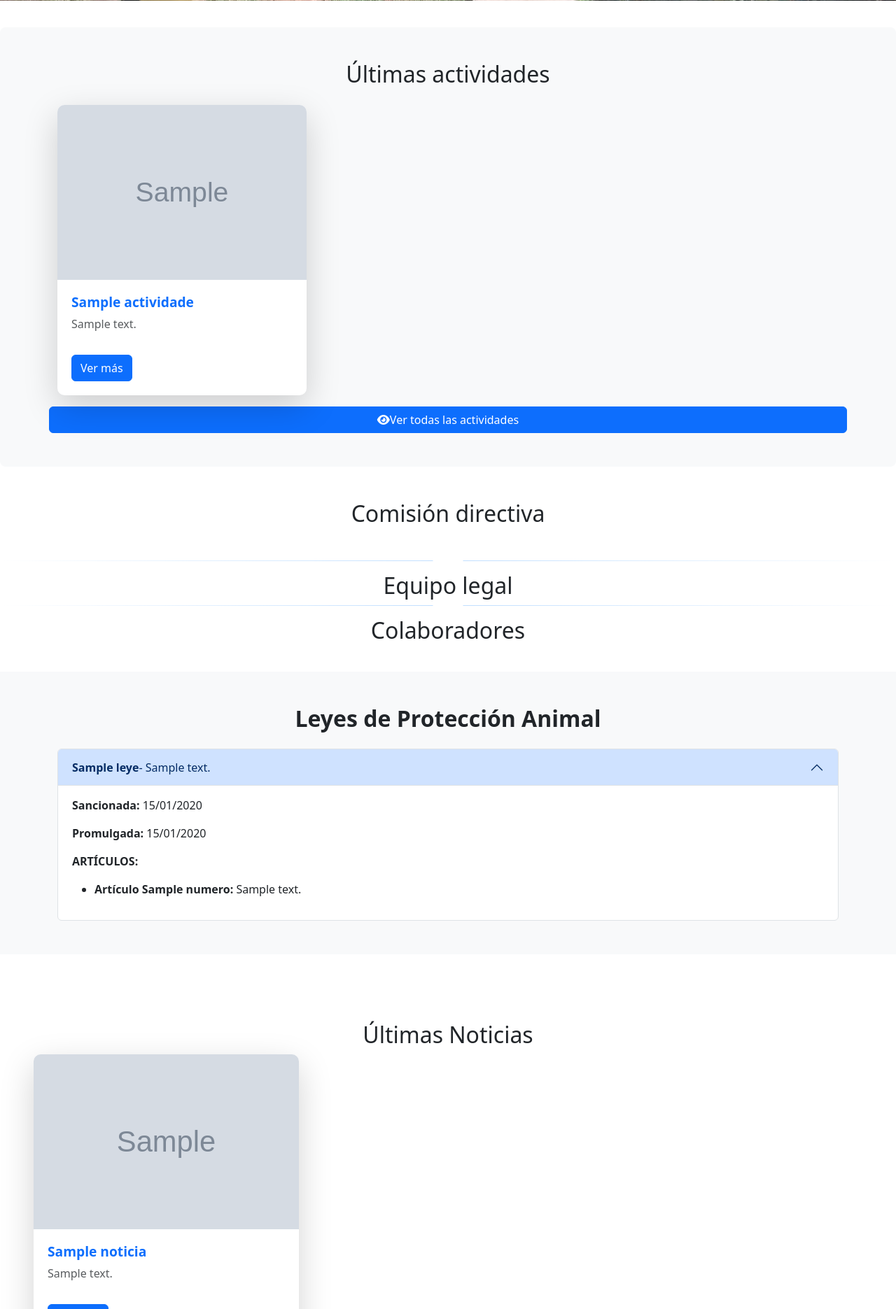
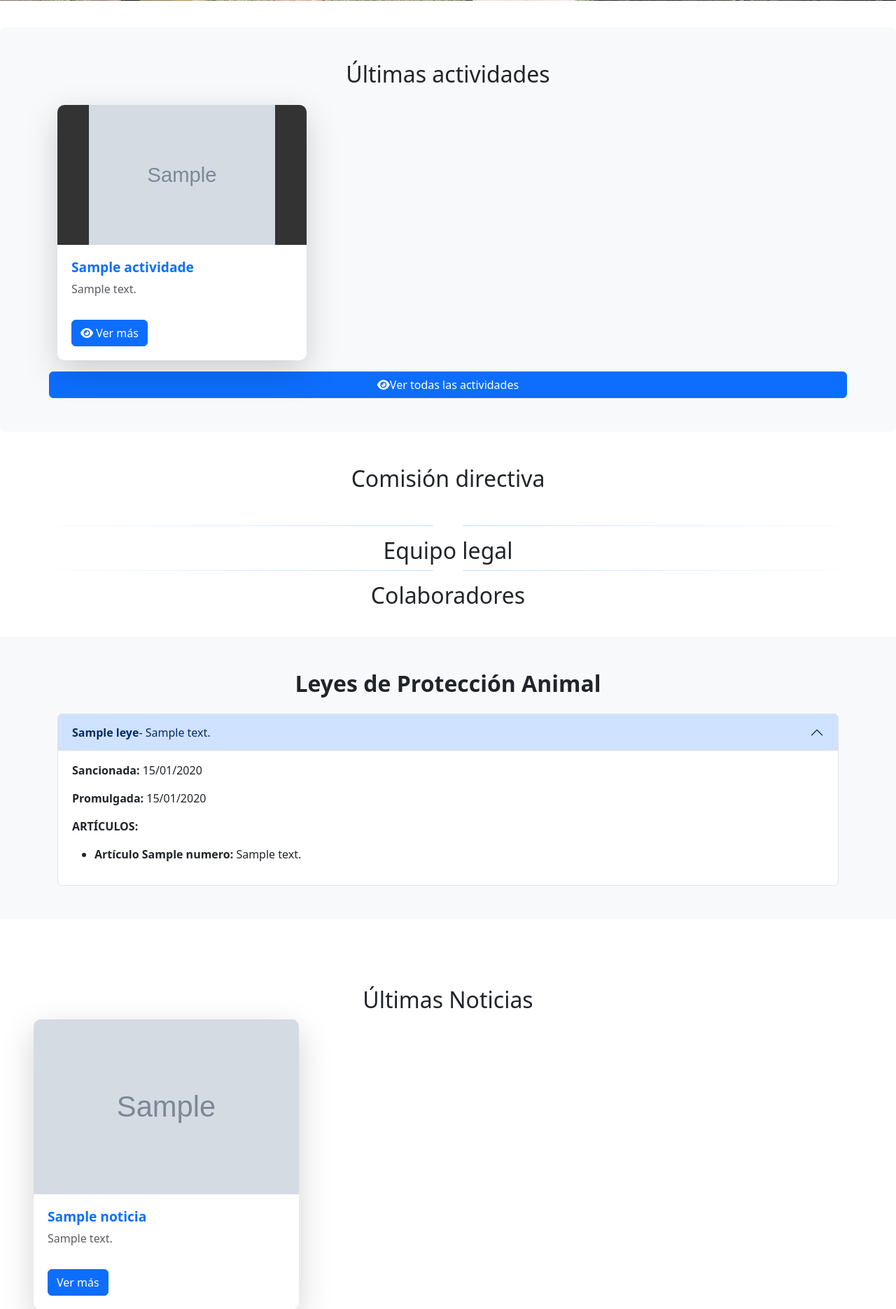
Before and after one commit to chrisjav35298/catalina, a PHP site: template templates/home.html.twig in a window 1280 px wide. Shown: the part 1777-3648 px from the top of the page at 70% size. Run offline with PHP 8.4, Linux system fonts and the light colour scheme; the template is opened without the code that fills it: most values are stand-ins (such as "Sample title", 1, 10 or a date in 2020); grey boxes marked "Sample" are stand-in pictures; form fields are guessed from the names that the template uses; some libraries are stand-ins or nearby versions.

Commit message:
vistas modal

```diff
--- a/templates/home.html.twig
+++ b/templates/home.html.twig
@@ -150,14 +150,16 @@
             <div class="col-md-4">
                 <div class="card shadow-lg border-0 rounded-lg overflow-hidden custom-card">
                     <!-- Imagen destacada con máximo de altura y corte -->
+                    {# <img src="{{ asset('uploads/' ~ actividad.imagenDestacada ) }}" class="card-img-top img-fluid"
+                         style="max-height: 200px; object-fit: cover;" alt="{{ actividad.titulo }}">
+                     #}
                     <img src="{{ asset('uploads/' ~ actividad.imagenDestacada ) }}" class="card-img-top img-fluid"
-                         style="max-height: 250px; object-fit: cover;" alt="{{ actividad.titulo }}">
-
+                    style="max-height: 200px; object-fit: contain; background: #333333;" alt="{{ actividad.titulo }}">
                     <div class="card-body">
                         <h5 class="card-title text-primary">{{ actividad.titulo }}</h5>
                         <p class="card-text text-muted">{{ actividad.descripcionCorta }}</p>
                         <button class="btn btn-primary mt-3" data-bs-toggle="modal" data-bs-target="#modalActividad{{ actividad.id }}">
-                            <i class="bi bi-eye"></i> Ver más
+                            <i class="fa-solid fa-eye"></i> Ver más
                         </button>
                     </div>
                 </div>
@@ -178,8 +180,10 @@
                                     {% for imagen in actividad.imagenes %}
                                         {% if imagen.ruta is not null %}
                                             <div class="carousel-item {% if loop.first %}active{% endif %}">
-                                                <img src="{{ asset('uploads/' ~ imagen.ruta) }}" class="d-block w-100"
-                                                    style="height: 500px; object-fit: cover;" alt="Imagen actividad">
+                                                {# <img src="{{ asset('uploads/' ~ imagen.ruta) }}" class="d-block w-100"
+                                                    style="height: 500px; object-fit: cover;" alt="Imagen actividad"> #}
+                                            <img src="{{ asset('uploads/' ~ imagen.ruta) }}" class="d-block w-100 img-fluid"
+                                            style="height: auto;" alt="Imagen actividad">
                                             </div>
                                         {% endif %}
                                     {% endfor %}
@@ -195,7 +199,6 @@
                                     <span class="visually-hidden">Siguiente</span>
                                 </button>
                             </div>
-
                             <p class="mt-4">{{ actividad.descripcionLarga }}</p>
                         </div>
                     </div>
```
